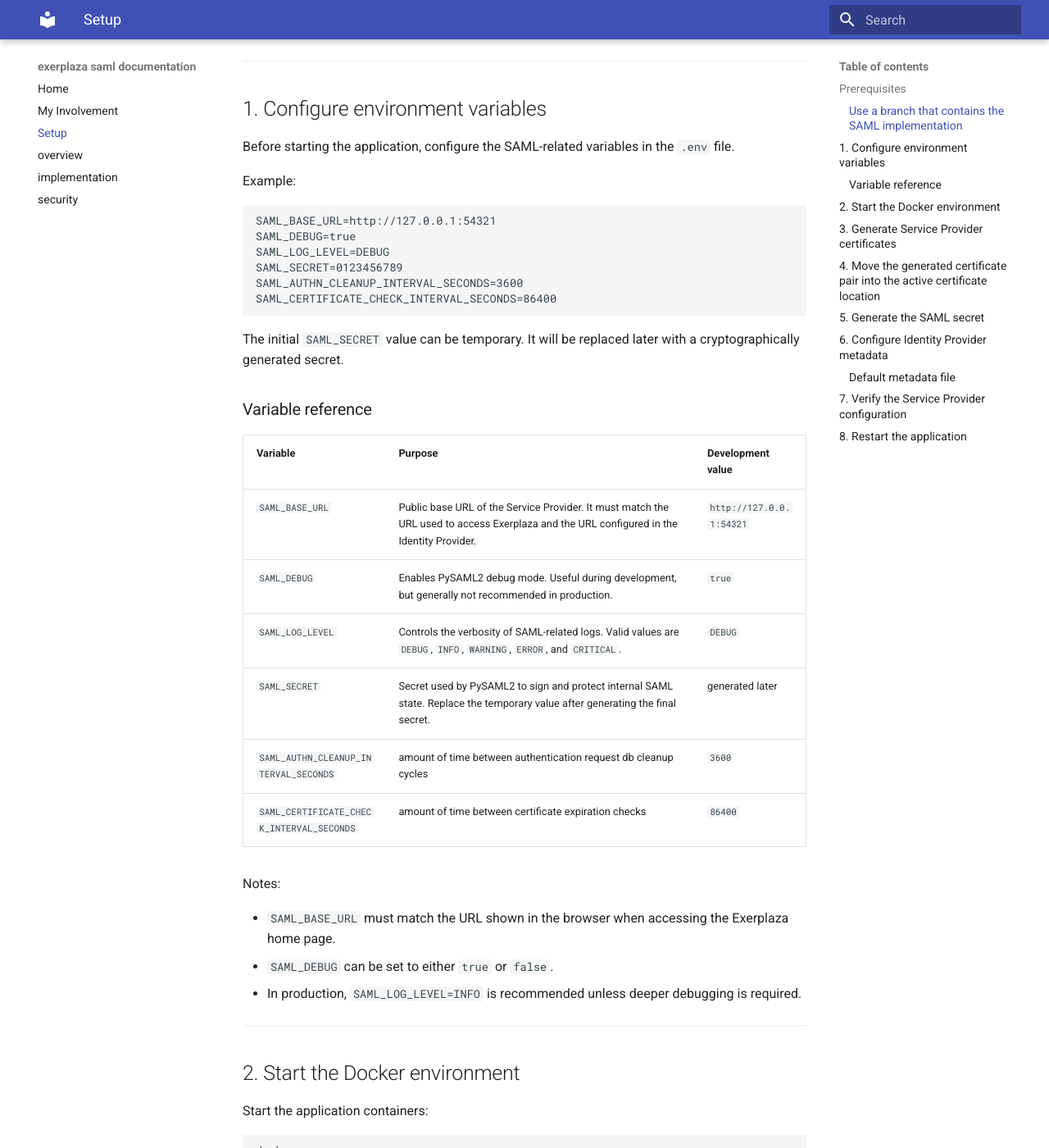
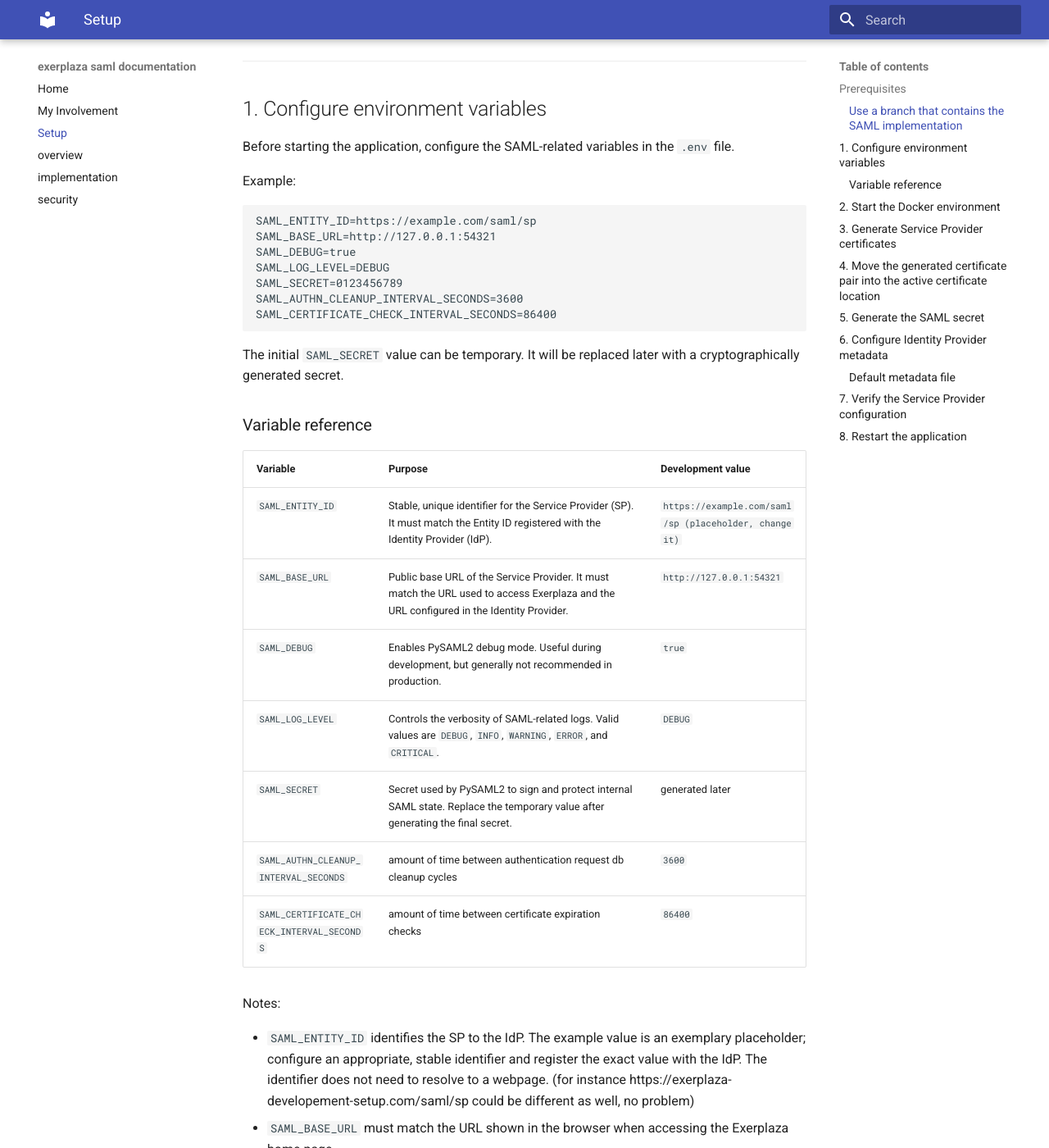
Before and after one commit to acquanaturaleminerale/acquanaturaleminerale.github.io, an MkDocs documentation site: the page built from docs/setup.md, in a window 1280 px wide and 1400 px high, scrolled down 1150 px. Shown: the whole window at 82% size. Built offline with MkDocs 1.6.1 and Material for MkDocs 9.7.7, drawn with Linux system fonts in a browser that asks for light colours.

Commit message:
Update setup.md

````diff
--- a/docs/setup.md
+++ b/docs/setup.md
@@ -50,6 +50,7 @@
 Example:
 
 ```env
+SAML_ENTITY_ID=https://example.com/saml/sp
 SAML_BASE_URL=http://127.0.0.1:54321
 SAML_DEBUG=true
 SAML_LOG_LEVEL=DEBUG
@@ -64,6 +65,7 @@
 
 | Variable         | Purpose                                                                                                                                  | Development value        |
 | ---------------- | ---------------------------------------------------------------------------------------------------------------------------------------- | ------------------------ |
+| `SAML_ENTITY_ID`    | Stable, unique identifier for the Service Provider (SP). It must match the Entity ID registered with the Identity Provider (IdP).                                                    | `https://example.com/saml/sp (placeholder, change it)`                   |
 | `SAML_BASE_URL`  | Public base URL of the Service Provider. It must match the URL used to access Exerplaza and the URL configured in the Identity Provider. | `http://127.0.0.1:54321` |
 | `SAML_DEBUG`     | Enables PySAML2 debug mode. Useful during development, but generally not recommended in production.                                      | `true`                   |
 | `SAML_LOG_LEVEL` | Controls the verbosity of SAML-related logs. Valid values are `DEBUG`, `INFO`, `WARNING`, `ERROR`, and `CRITICAL`.                       | `DEBUG`                  |
@@ -73,6 +75,7 @@
 
 Notes:
 
+* `SAML_ENTITY_ID` identifies the SP to the IdP. The example value is an exemplary placeholder; configure an appropriate, stable identifier and register the exact value with the IdP. The identifier does not need to resolve to a webpage. (for instance https://exerplaza-developement-setup.com/saml/sp could be different as well, no problem)
 * `SAML_BASE_URL` must match the URL shown in the browser when accessing the Exerplaza home page.
 * `SAML_DEBUG` can be set to either `true` or `false`.
 * In production, `SAML_LOG_LEVEL=INFO` is recommended unless deeper debugging is required.
````
